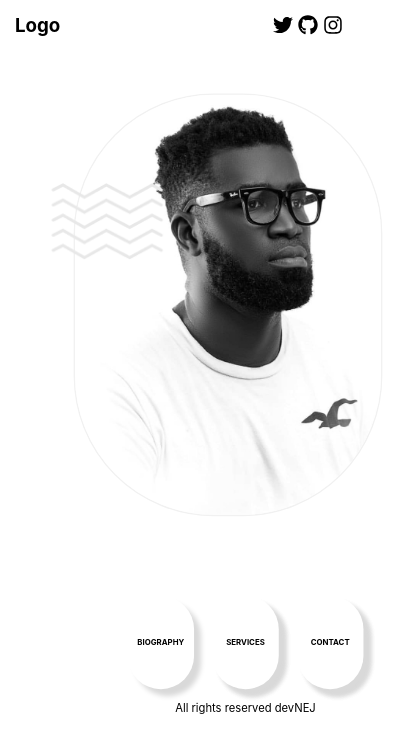
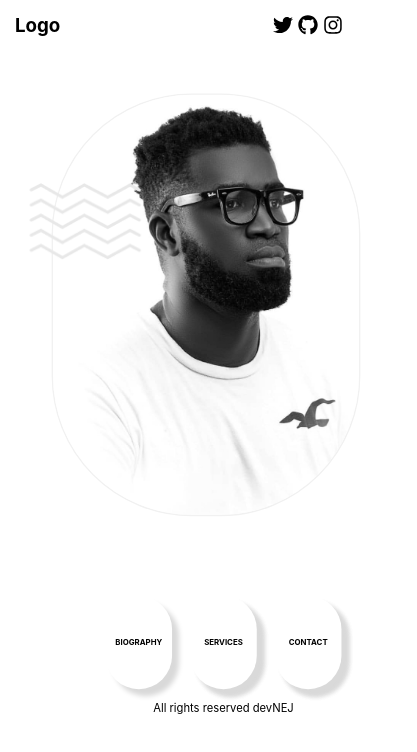
Before and after one commit to jerrinnah/devnej, a Next.js app: page / in a window 390 px wide. Shown: the top 752 px of the page, 417 px wide, since content can reach past the window. Built offline with nearby package versions, Linux system fonts and the light colour scheme.

Commit message:
adjusted image padding

```diff
--- a/styles/Body.module.css
+++ b/styles/Body.module.css
@@ -161,6 +161,7 @@
     padding-left: 0;
     padding-right: 0;
     transform: scale(0.7);
+    margin-left: -22px;
     /* flex-wrap: wrap-reverse; */
     /* background-color: rgb(200, 14, 228); */
   }
```
